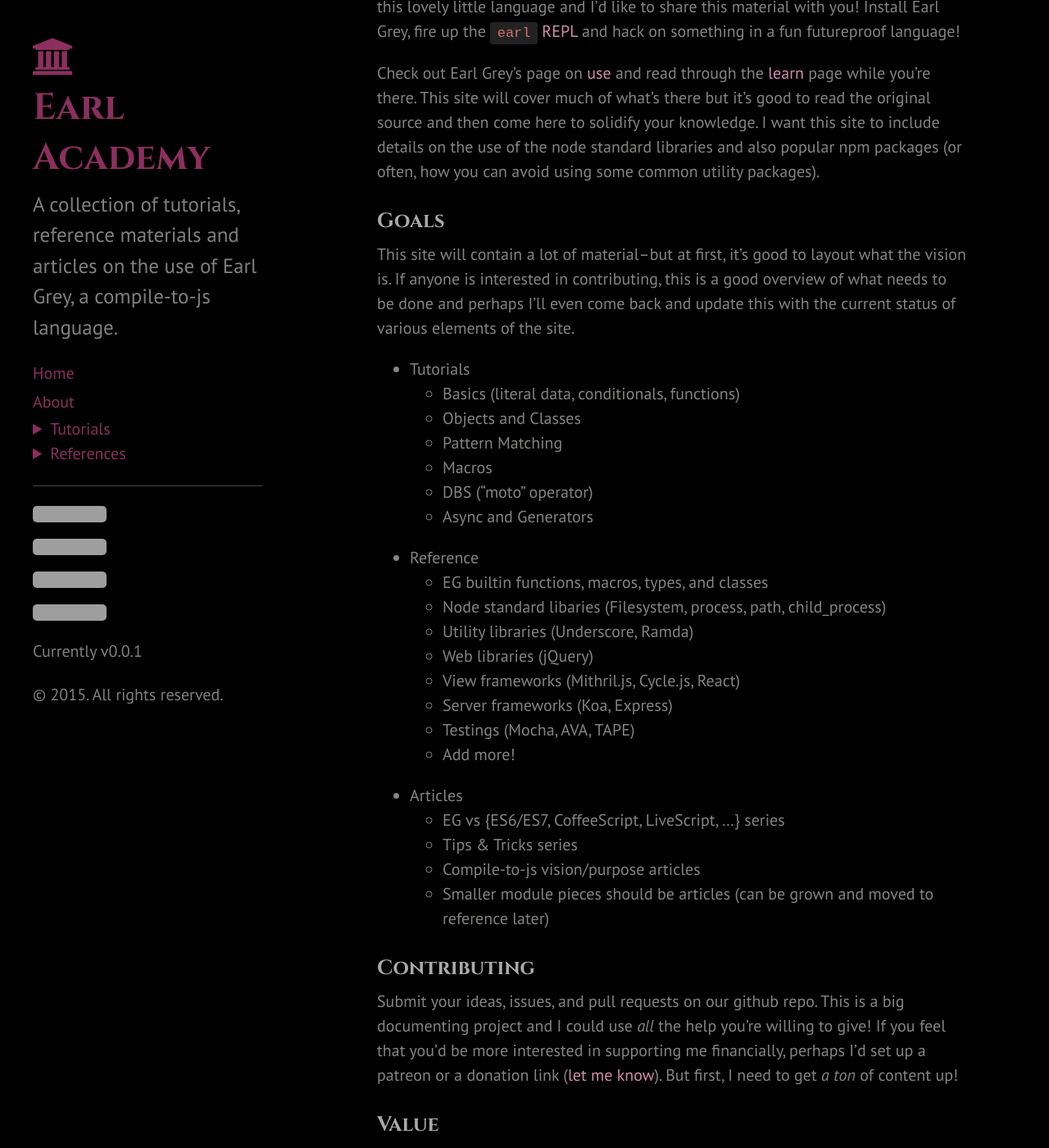
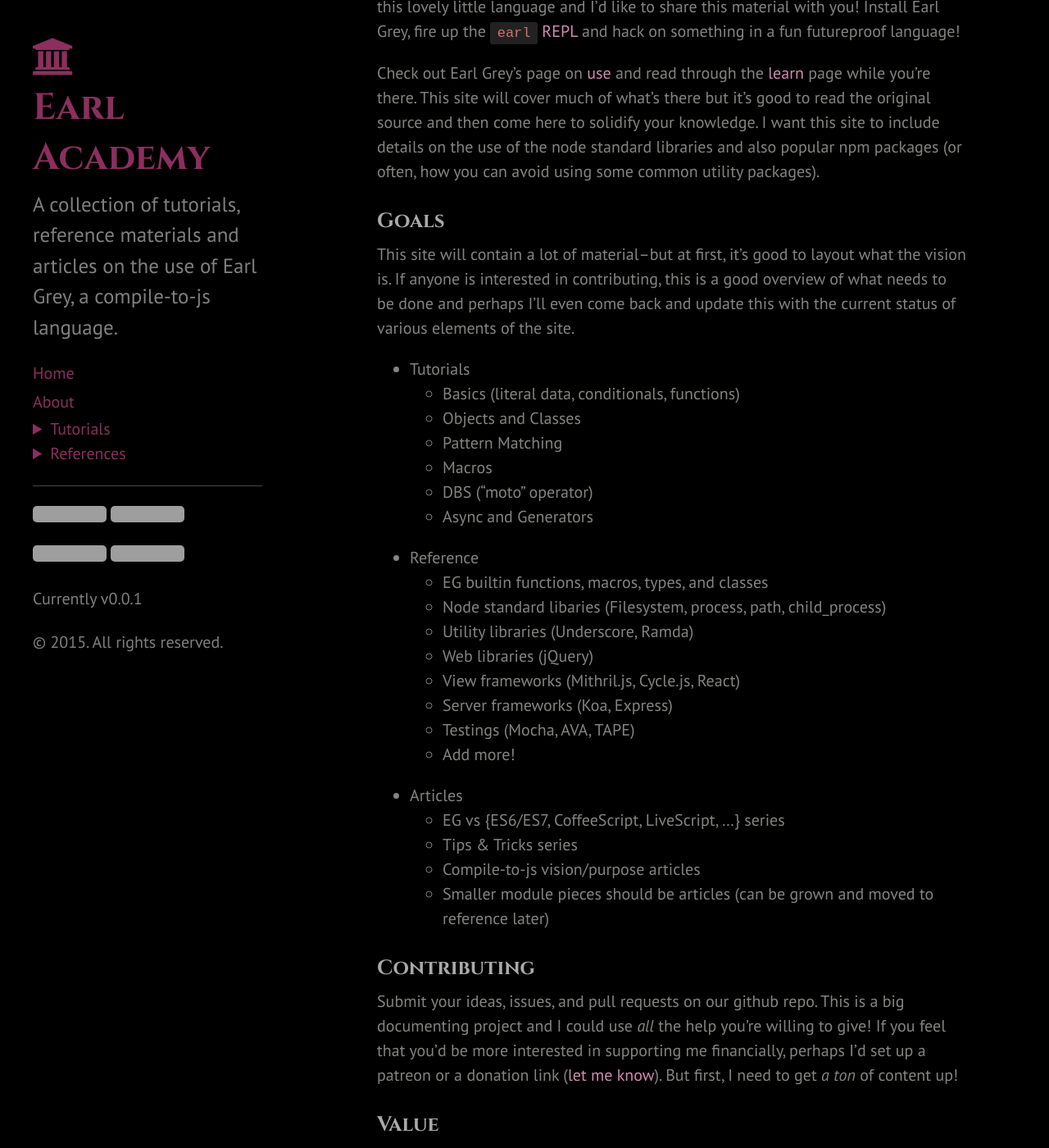
Before and after one commit to MadcapJake/earl-academy, a Jekyll site: the page built from index.html, in a window 1280 px wide and 1400 px high, scrolled down 357 px. Shown: the whole window at 82% size. Built offline with Jekyll 4.4.1, drawn with Linux system fonts in a browser that asks for light colours; nearby versions of some CDN libraries; some web fonts are replaced; Markdown is read by kramdown in place of the engine named in the settings; the list of posts is cut into pages by our own code; grey boxes are pictures that could not be loaded.

Commit message:
Fix badge layout :art:

```diff
--- a/_includes/sidebar.html
+++ b/_includes/sidebar.html
@@ -53,18 +53,23 @@
       </details>
 
       <hr>
-      <a href="https://breuleux.github.io/earl-grey/">
-        <img src="https://img.shields.io/badge/Earl-Grey-lightgrey.png?style=flat-square" alt="Earl Grey Site" />
+      <span>
+        <a href="{{ site.github.repo }}/stargazers">
+          <img src="https://img.shields.io/github/stars/madcapjake/earl-academy.png?style=social&label=Star" alt="GH Stars" />
         </a>
         <a href="{{ site.github.repo }}/issues">
           <img src="https://img.shields.io/github/issues/madcapjake/earl-academy.png?style=flat-square" alt="GH Issues" />
         </a>
+      </span>
+      </br>
+      <span>
+        <a href="https://breuleux.github.io/earl-grey/">
+          <img src="https://img.shields.io/badge/Earl-Grey-lightgrey.png?style=flat-square" alt="Earl Grey Site" />
+        </a>
         <a href="{{ site.github.repo }}/blob/master/LICENSE.md">
           <img src="https://img.shields.io/github/license/madcapjake/earl-academy.png?style=flat-square" alt="MIT License" />
         </a>
-      <a href="{{ site.github.repo }}/stargazers">
-        <img src="https://img.shields.io/github/stars/madcapjake/earl-academy.png?style=social&label=Star" alt="GH Stars" />
-      </a>
+      </span>
 
       <span class="sidebar-nav-item">Currently v{{ site.version }}</span>
     </nav>
--- a/public/css/blackdoc.css
+++ b/public/css/blackdoc.css
@@ -235,6 +235,10 @@
   font-weight: bold;
 }
 
+.sidebar span img {
+  display: inline;
+}
+
 /* Sticky sidebar
  *
  * Add the `sidebar-sticky` class to the sidebar's container to affix it the
```
Lines whose indentation alone changed are shown as unchanged.
